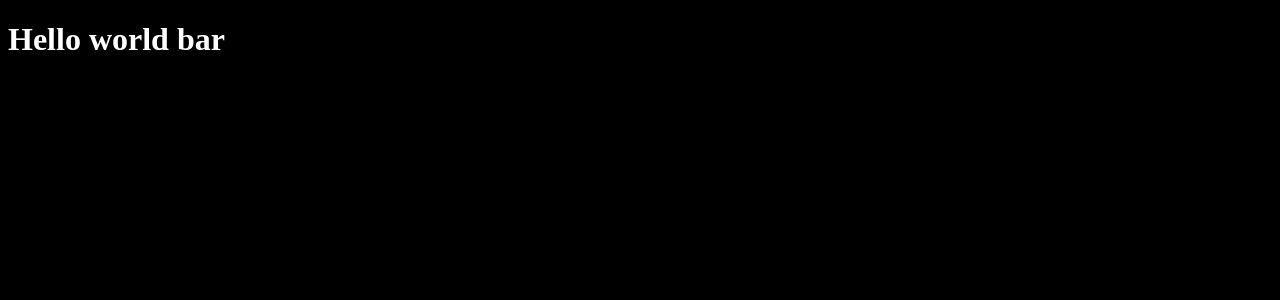
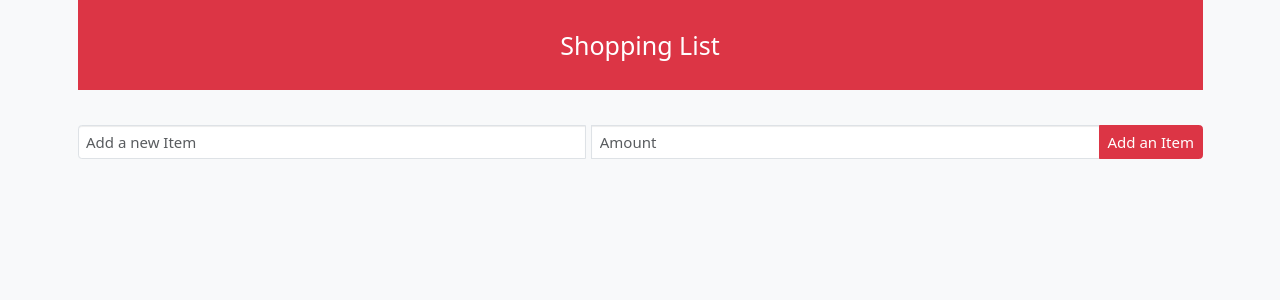
Before and after one commit to kopuskopecik/fullstack, a Django app: page / in a window 1280 px wide. Shown: the top 300 px of the page. Run offline with Django 4.2, Linux system fonts and the light colour scheme; some libraries are stand-ins or nearby versions.

Commit message:
Update index.html
index.html

```diff
--- a/djangosite/templates/index.html
+++ b/djangosite/templates/index.html
@@ -6,14 +6,35 @@
     <meta http-equiv="X-UA-Compatible" content="IE=edge">
     <meta name="viewport" content="width=device-width, initial-scale=1.0">
     <title>Document</title>
+    <link rel="stylesheet" href="https://maxcdn.bootstrapcdn.com/bootstrap/3.3.7/css/bootstrap.min.css">
+    <link href="https://cdn.jsdelivr.net/npm/bootstrap@5.3.0-alpha3/dist/css/bootstrap.min.css" rel="stylesheet"
+        integrity="sha384-KK94CHFLLe+nY2dmCWGMq91rCGa5gtU4mk92HdvYe+M/SXH301p5ILy+dN9+nJOZ" crossorigin="anonymous">
     <link rel="stylesheet" href="{% static 'style.css' %}">
-</head>
-<body>
-    <h1>Hello world {{foo}}</h1>
+    </head>
+
+<body class="container text-center bg-light">
+    <header>
+        <h1 class="text-white bg-danger p-5">Shopping List</h1>
+    </header>
+    <main class="row text-center">
+        <section class="col-xs-12 col-md-12 col-12 mt-5">
+            <div class="input-group mb-3 mb-5">
+                <input type="text" class="form-control fs-4 item" placeholder="Add a new Item" aria-label="Add an item"
+                    aria-describedby="add-item">
+                    <input type="text" class="form-control fs-4 ms-2 amount" placeholder="Amount" aria-label="Amount"
+                    aria-describedby="add-amount">
+                <button id="add-todo" class="btn btn-danger  fs-4" type="button">Add an Item </button>
+            </div>
+            <table id="todo-table" class="table table-hover fs-3"></table>
+        </section>
+    </main>
 
 
 
 
     <script src="{% static 'index.js' %}"></script>
+    <script src="https://cdn.jsdelivr.net/npm/bootstrap@5.3.0-alpha3/dist/js/bootstrap.bundle.min.js"
+    integrity="sha384-ENjdO4Dr2bkBIFxQpeoTz1HIcje39Wm4jDKdf19U8gI4ddQ3GYNS7NTKfAdVQSZe"
+    crossorigin="anonymous"></script>
 </body>
 </html>
```
